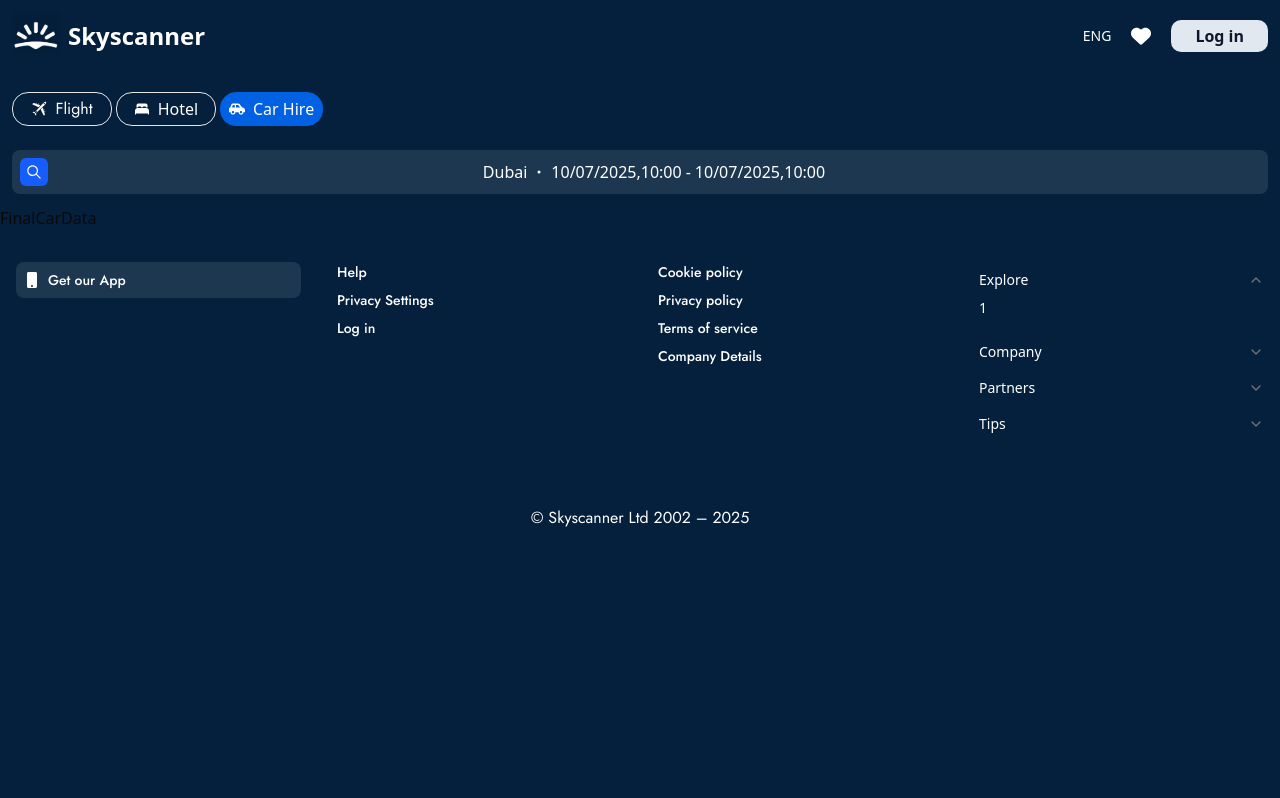
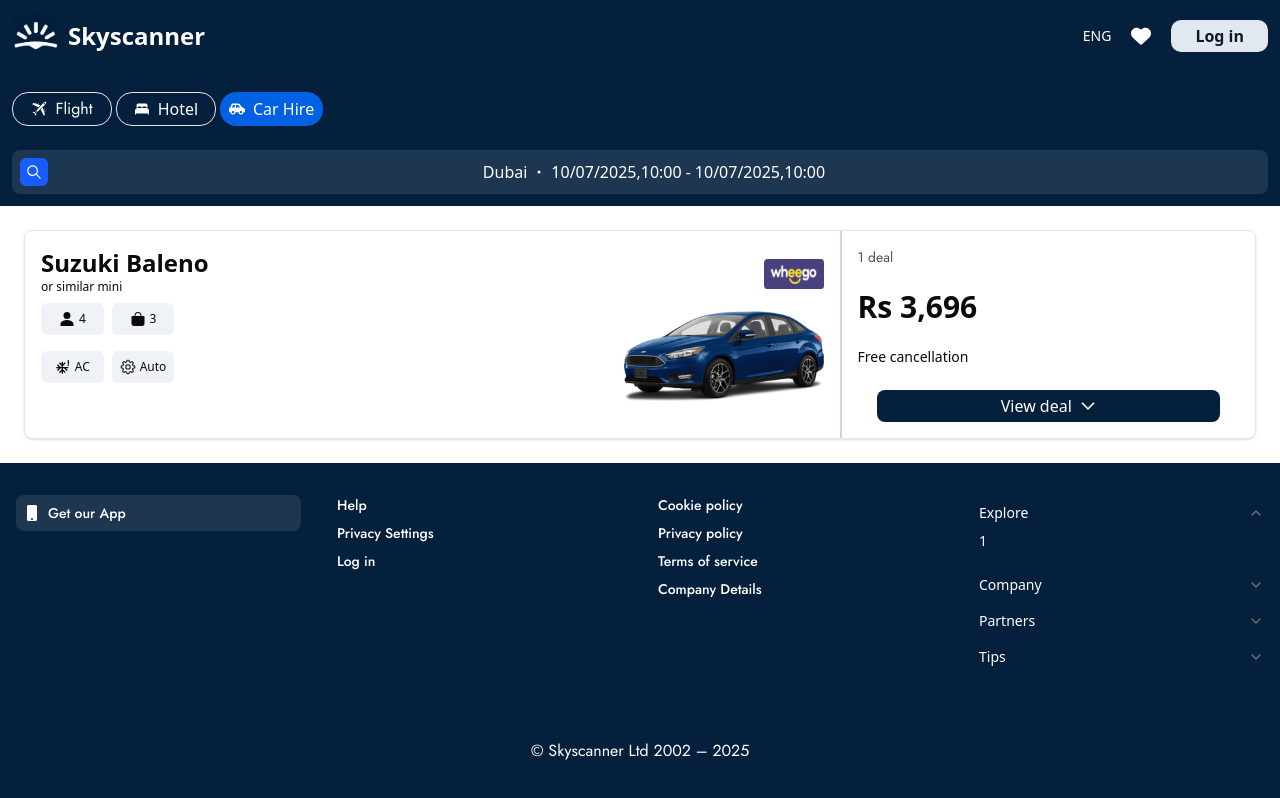
Before and after one commit to Hassan-mw/SkyScanner, a Next.js app: page /carhire/hirelocation/1/result/1 in a window 1280 px wide. Built offline with nearby package versions, Linux system fonts and the light colour scheme.

Commit message:
Updating Frontend Data

```diff
--- a/app/carhire/CarComponent/FinalCarData.tsx
+++ b/app/carhire/CarComponent/FinalCarData.tsx
@@ -1,8 +1,143 @@
-import React from 'react'
+'use client'
+import { Jost } from 'next/font/google'
+import Image from 'next/image'
+import React, { useState } from 'react'
+import { BsFuelPumpFill } from 'react-icons/bs'
+import { FaHeart, FaRegHeart, FaStar } from 'react-icons/fa6'
+import { GoGear } from 'react-icons/go'
+import { IoMdSpeedometer } from 'react-icons/io'
+import { IoBag, IoLockClosedSharp, IoLockOpenSharp, IoPersonSharp } from 'react-icons/io5'
+import { LuBuilding2 } from 'react-icons/lu'
+import { MdArrowBackIosNew, MdArrowForwardIos, MdOutlineLoop, MdOutlineSevereCold } from 'react-icons/md'
+
+
+const jost=Jost({
+    weight:['400'],
+    subsets:['latin']
+})
+
 
 const FinalCarData = () => {
+
+  const [showDetails,setShowDetails]=useState(false)
+
   return (
-    <div>FinalCarData</div>
+    <div className='w-full grid grid-cols-1 p-3'>
+
+     {/* 1 */}
+     <div className='w-full border flex flex-col  bg-white   rounded-md shadow  '>
+     <div className='w-full  flex flex-col sm:flex-row      '>
+
+       <div className='w-full flex items-start justify-between p-4 sm:border-r-2 border-slate-300'>
+         {/* Left */}
+         <div className='flex flex-col items-start justify-start'>
+            <h1 className='font-semibold text-2xl'>Suzuki Baleno</h1>
+            <span className='text-xs'>or similar mini</span>
+            <div className=' sm:hidden '><Image height={60} width={60} className='pt-3' src="/wheego.png" alt='wheego'/></div>
+            <div className='grid grid-cols-2 gap-2'>
+               {/*  1  */}
+               <div className='flex items-center justify-center gap-x-1 bg-[#eff3f8] rounded-sm p-2 mt-2'>
+                    <IoPersonSharp />
+                    <span className='text-xs'>4</span>
+                </div>
+                {/* 2 */}
+                <div className='flex items-center justify-center gap-x-1 bg-[#eff3f8] rounded-sm p-2 mt-2'>
+                    <IoBag />
+                    <span className='text-xs'>3</span>
+                </div>
+                {/* 3 */}
+                <div className='flex items-center justify-center gap-x-1 bg-[#eff3f8] rounded-sm p-2 mt-2'>
+                    <MdOutlineSevereCold />
+                    <span className='text-xs'>AC</span>
+                </div>
+                {/* 4 */}
+                <div className='flex items-center justify-center gap-x-1 bg-[#eff3f8] rounded-sm p-2 mt-2'>
+                    <GoGear />
+                    <span className='text-xs'>Auto</span>
+                </div>
+            </div>
+         </div>
+         {/* Right  */}
+         <div className='flex flex-col items-end  justify-center '>
+            <div className='sm:hidden'> <FaRegHeart size={20} /></div>
+            <div className='hidden sm:block'><Image height={60} width={60} className='pt-3' src="/wheego.png" alt='wheego'/></div>
+            <Image height={200} width={200}  src="/car_image1.png" className='p-1  py-4 sm:p-0' alt='Car_iamge' />
+          </div>
+
+       </div>
+
+        <div className='w-full sm:w-1/2 flex flex-col space-y-1 sm:space-y-4 sm:justify-between p-4 border-t-2  sm:border-none border-slate-300'>
+           <div className='w-full  flex items-center justify-between '>
+                <div className='sm:hidden flex items-center order-2 justify-center gap-x-1'>
+                    <IoLockOpenSharp size={14} />
+                   <span className='text-xs '>Free cancellation</span>
+                </div>
+                <span className={`${jost.className} text-xs sm:text-sm sm:font-semibold text-gray-600`}>1 deal</span>
+            </div>
+            <div className='flex flex-col items-end justify-end sm:items-start '>
+                 <h1 className={` text-xl sm:text-3xl font-semibold `}>Rs 3,696</h1>
+
+            </div>
+            <span className='text-sm hidden sm:block'>Free cancellation</span>
+
+            <div className='hidden sm:block w-full '>
+            <div className='w-full flex items-center justify-center'>
+             {
+              !showDetails ?
+              <div onClick={()=>setShowDetails(true)} className='hover:cursor-pointer flex w-[90%] rounded-md text-white items-center justify-center gap-x-2 py-1 bg-[#05203c]'>
+                 <span>View deal</span>
+                 <div className='-rotate-90'> <MdArrowBackIosNew /></div>
+
+              </div>
+             :
+              <div  onClick={()=>setShowDetails(false)}  className='hover:cursor-pointer flex w-[90%] rounded-md  text-[#05203c] items-center justify-center gap-x-2 py-1 bg-[#e0e4e9]'>
+                 <span className='font-semibold'>Hide</span>
+                 <div className='-rotate-90'> <MdArrowForwardIos /></div>
+
+              </div>
+              }
+              </div>
+            </div>
+        </div>
+
+
+
+
+
+
+     </div>
+       {showDetails &&
+        <div className='w-full flex flex-col space-y-2 items-start justify-start  p-3 border-t border-slate-400'>
+
+            <div className='w-full flex items-center justify-between'>
+               <div className='flex items-center justify-center gap-x-2'>
+                  <span className='font-semibold'>VIP cars</span>
+                  <span className='text-[#f55d42]'><FaStar /></span>
+               </div>
+               <span className='text-lg font-medium'>Rs 3,696 total</span>
+            </div>
+            <div className='flex items-center justify-center gap-x-3 mb-2'>
+               <div className='flex items-center justify-center '><span className='text-md font-semibold'>8.3</span><span className='pt-1 text-[11px] text-slate-600'>/10</span> </div>
+               <span className='text-sm border-b border-black'>Very good deal</span>
+            </div>
+            <div className='flex items-center gap-x-1'>
+               <IoMdSpeedometer />
+               <span className='text-sm'>Unlimited mileage</span>
+            </div>
+            <div className='flex items-center gap-x-1'>
+               <BsFuelPumpFill />
+               <span className='text-sm'>Same to same</span>
+            </div>
+            <div className='flex items-center gap-x-1'>
+               <LuBuilding2 />
+               <span className='text-sm'>Pick-up:ABC+DEF Dubai</span>
+            </div>
+
+        </div>
+        }
+     </div>
+
+    </div>
   )
 }
 
--- a/app/carhire/hirelocation/[location]/result/[data]/page.tsx
+++ b/app/carhire/hirelocation/[location]/result/[data]/page.tsx
@@ -4,9 +4,12 @@
 
 const page = () => {
   return (
-    <div className='w-full flex flex-col'>
+    <div className='w-full flex flex-col items-center justify-center'>
       <FinalNavbar/>
+      <div className='w-full max-w-screen-xl bg-white p-3 flex flex-col space-y-8'>
+
        <FinalCarData/>
+      </div>
 
     </div>
   )
```
Also changed, not shown: public/wheego.png (added).
